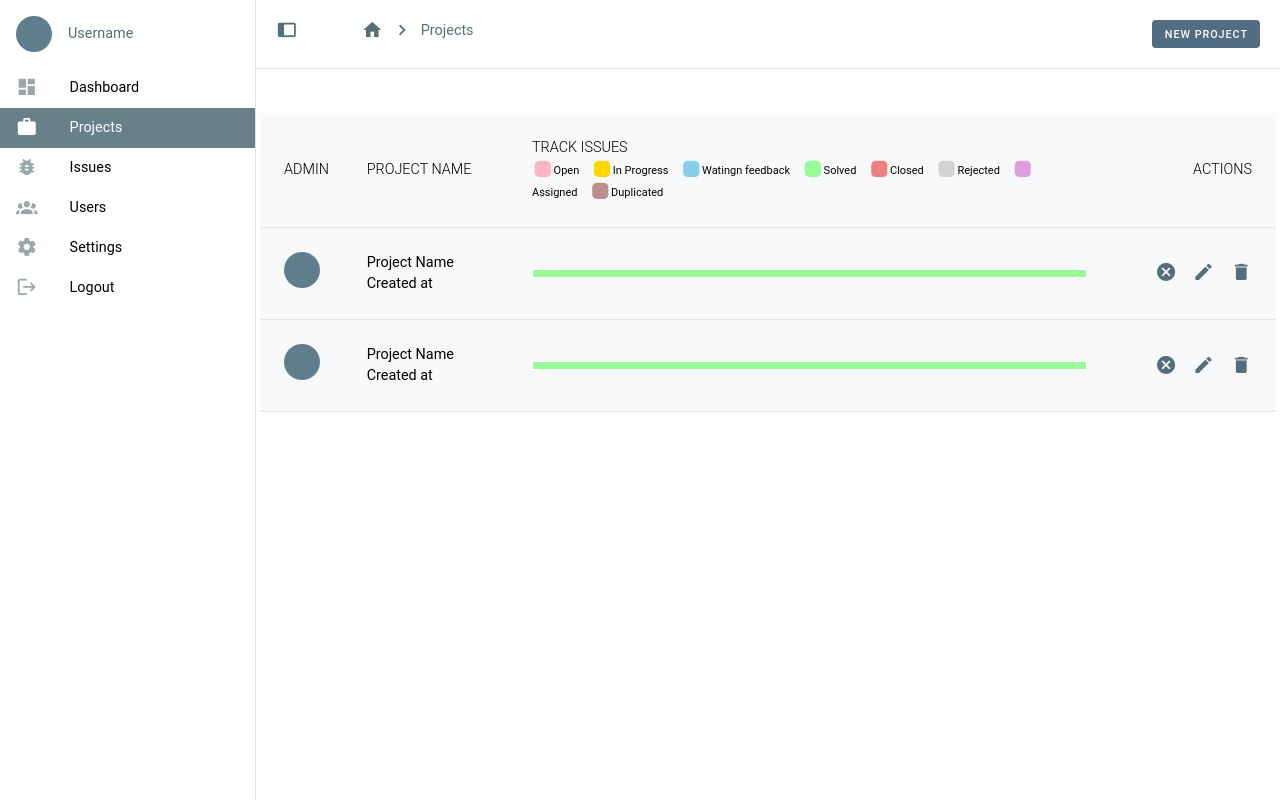
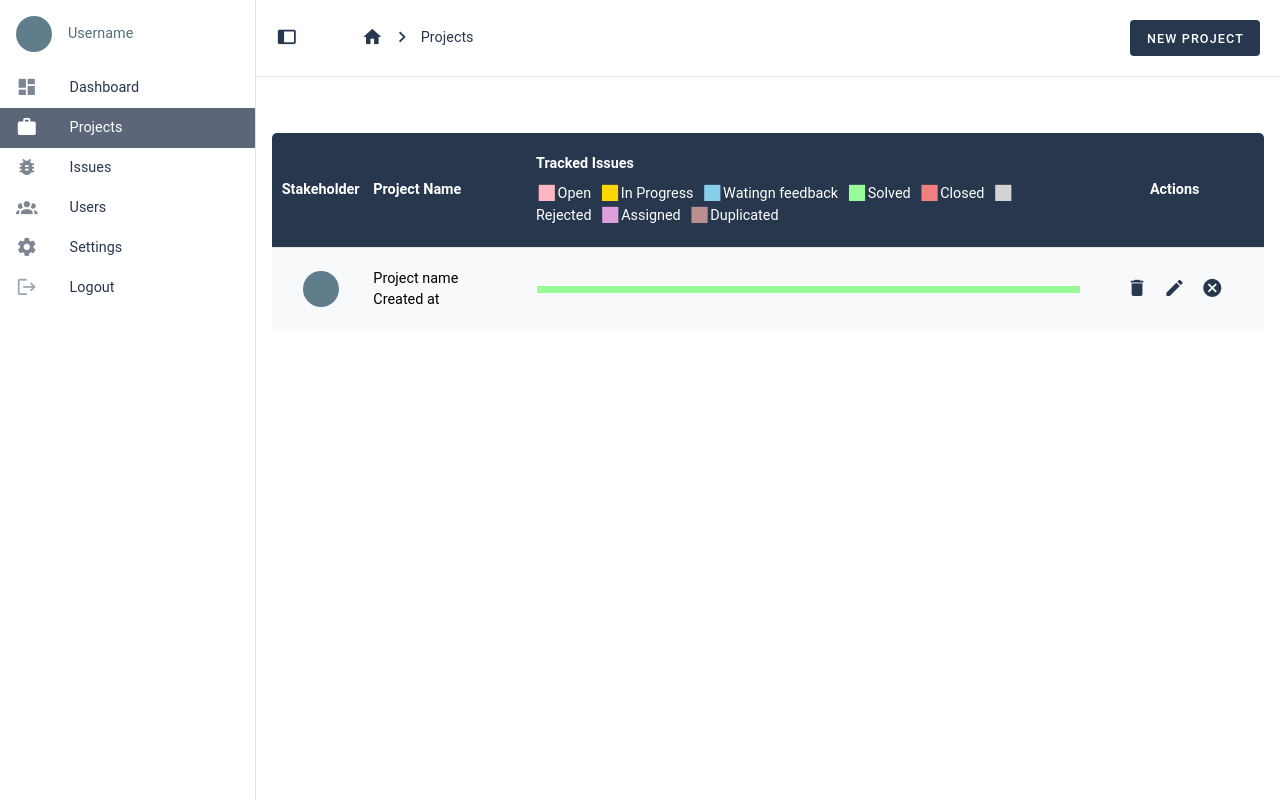
Before and after one commit to renatobjr/codesentry, a Vue app in the folder web/: page /projects in a window 1280 px wide. Built offline with nearby package versions, Linux system fonts and the light colour scheme.

Commit message:
Refactor litst components

```diff
--- a/web/src/components/shared/CSHeader.vue
+++ b/web/src/components/shared/CSHeader.vue
@@ -36,17 +36,17 @@ defineProps({
 
 <template>
   <v-row class="ma-0 cs-header">
-    <v-col class="">
-      <span class="mr-16"><v-icon color="blue-grey-darken-1" @click="$emit('closeDock')" icon="mdi-dock-left"></v-icon></span>
-      <span><v-icon color="blue-grey-darken-1" :icon="links[0].title" /></span>
+    <v-col align-self="center">
+      <span class="mr-16"><v-icon color="primary" @click="$emit('closeDock')" icon="mdi-dock-left"></v-icon></span>
+      <span><v-icon color="primary" :icon="links[0].title" /></span>
         <template v-for="(link, index) in links.slice(1)">
-          <v-icon color="blue-grey-darken-1" class="mx-2">mdi-chevron-right</v-icon>
-          <router-link :to="link.disable ? '' : link.href"  class="text-blue-grey-darken-1">{{ link.title }}</router-link>
+          <v-icon color="primary" class="mx-2">mdi-chevron-right</v-icon>
+          <router-link :to="link.disable ? '' : link.href"  class="text-primary">{{ link.title }}</router-link>
       </template>
     </v-col>
     <v-col>
       <template v-for="action in actions">
-        <v-btn class="float-right" size="small" flat @click="router.push({ name: action.route })">{{
+        <v-btn class="float-right" flat @click="router.push({ name: action.route })">{{
           action.title
         }}</v-btn>
       </template>
--- a/web/src/layouts/default/Base.vue
+++ b/web/src/layouts/default/Base.vue
@@ -1,3 +1,5 @@
+// @TODO: Refactor to remove de navigation drawer from the default layout
+
 <script setup>
 import { useRoute } from "vue-router";
 import router from "@/router";
@@ -51,19 +53,19 @@ const logout = () => {
       <template v-for="link in links" :key="link">
         <v-list-item
           :active="isActive(link.path)"
-          active-class="bg-blue-grey-darken-1"
+          active-class="bg-primary"
           link
           @click="navigateTo(link.path)"
         >
           <template v-slot:prepend>
             <v-icon
-              :color="isActive(link.path) ? 'white' : 'blue-grey-darken-1'"
+              :color="isActive(link.path) ? 'white' : 'primary'"
               >{{ link.icon }}</v-icon
             >
           </template>
 
           <span
-            :class="isActive(link.path ? 'white' : 'blue-grey-darken-1')"
+            :class="isActive(link.path) ? 'white' : 'text-primary'"
             class="text-capitalize"
             >{{ link.name }}</span
           >
@@ -79,7 +81,7 @@ const logout = () => {
           >
         </template>
         <span
-          class="bg-blue-grey-darkne-1 text-capitalize"
+          class="text-primary text-capitalize"
           >Logout</span
         >
       </v-list-item>
--- a/web/src/styles/custom.css
+++ b/web/src/styles/custom.css
@@ -1,8 +1,8 @@
 :root {
   /* Colors */
+  --bg-primary: #27374D;
   --bg-divider: #e4e4e4;
   --bg-grey: #f8f9fb;
-  --icon-color: #757575;
   /* Stares / Prioritys issues */
   --open: #ffb6c1;
   --in-progress: #ffd700;
@@ -47,6 +47,15 @@ a {
 .cs-header-breadcrumb {
   border-bottom: solid 1.5px;
   border-color: var(--bg-divider);
+}
+
+.cs-header-form {
+  border-radius: 5px 5px 0px 0px !important;
+  padding: 10px 40px
+}
+
+.cs-header-list {
+  border-radius: 5px 5px 0px 0px !important;
 }
 
 .cs-graph {
--- a/web/src/styles/settings.scss
+++ b/web/src/styles/settings.scss
@@ -13,6 +13,7 @@
   $navigation-drawer-border-color: #E4E4E4,
   $navigation-drawer-border-style: none solid solid none,
   $navigation-drawer-border-width: 2px,
+  $chip-color: #000
 );
 
 @import url('https://fonts.googleapis.com/css2?family=Inter:wght@100;200;300;400;500;600;700;800;900&display=swap');
--- a/web/src/views/issues/View.vue
+++ b/web/src/views/issues/View.vue
@@ -7,4 +7,8 @@ import { ISSUES_ROUTES } from '@/router/issues';
     title="Issues"
     :actions="[{ title: 'New Issue', route: ISSUES_ROUTES.ADD }]"
   ></cs-header>
+
+  <v-container class="cs-container">
+    oi
+  </v-container>
 </template>
--- a/web/src/views/projects/CreateEdit.vue
+++ b/web/src/views/projects/CreateEdit.vue
@@ -1,11 +1,126 @@
 <script setup>
+import router from "@/router";
+import { ref } from "vue";
 
+// @TODO: Only for development porpuses
+const users = [
+  {
+    id: 1,
+    name: "John Doe",
+  },
+  {
+    id: 2,
+    name: "Jane Doe",
+  },
+  {
+    id: 3,
+    name: "John Smith",
+  },
+  {
+    id: 4,
+    name: "Jane Smith",
+  },
+];
+
+let selectedUsers = ref([]);
+
+const save = () => {
+  console.log("teste");
+};
+
+const cancel = () => {
+  router.go(-1);
+};
 </script>
 
 <template>
   <cs-header title="New Project"></cs-header>
 
   <v-container class="cs-container">
-    Form
+    <v-row align="center" justify="center">
+      <v-col class="pa-0">
+        <v-card
+          color="primary"
+          rounded="0"
+          elevation="0"
+          class="cs-header-form"
+        >
+          <span class="text-h5">Create new project</span>
+        </v-card>
+        <v-card class="bg-maingrey pa-10" rounded="0" elevation="0">
+          <v-form>
+            <v-row>
+              <v-col>
+                <v-text-field
+                  density="compact"
+                  variant="outlined"
+                  name="projectName"
+                  label="Project Name"
+                  id="id"
+                ></v-text-field>
+              </v-col>
+            </v-row>
+            <v-row>
+              <v-col>
+                <v-text-field
+                  density="compact"
+                  variant="outlined"
+                  name="Description"
+                  label="Description"
+                  id="id"
+                ></v-text-field>
+              </v-col>
+            </v-row>
+            <v-row>
+              <v-col>
+                <v-select
+                  density="compact"
+                  variant="outlined"
+                  :items="users"
+                  item-title="name"
+                  item-value="id"
+                  label="Admin"
+                ></v-select>
+              </v-col>
+              <v-col>
+                <v-select
+                  v-model="selectedUsers"
+                  density="compact"
+                  variant="outlined"
+                  :items="users"
+                  item-title="name"
+                  item-value="id"
+                  label="Permited Users"
+                  multiple
+                >
+                  <template
+                    v-slot:selection="{ item, index }"
+                  >
+                    <v-chip color="primary" label v-if="index < 2">
+                      <span>{{ item.title }}</span>
+                    </v-chip>
+
+                    <span
+                      v-if="index === 2"
+                      class="text-primary text-caption align-self-center"
+                    >
+                      (+ {{ selectedUsers.length - 2}} others)
+                    </span>
+                  </template>
+                </v-select>
+              </v-col>
+            </v-row>
+            <v-row>
+              <v-col>
+                <v-btn @click="save" flat class="mr-4" color="primary"
+                  >Save</v-btn
+                >
+                <v-btn @click="cancel" flat color="secondary">Cancel</v-btn>
+              </v-col>
+            </v-row>
+          </v-form>
+        </v-card>
+      </v-col>
+    </v-row>
   </v-container>
 </template>
--- a/web/src/views/projects/View.vue
+++ b/web/src/views/projects/View.vue
@@ -4,14 +4,14 @@ import { PROJECT_ROUTES } from "@/router/projects";
 
 const listIssues = {
   legend: [
-    { data: "0", tag: "Open", id: "open" },
-    { data: "0", tag: "In Progress", id: "in-progress" },
-    { data: "0", tag: "Watingn feedback", id: "waiting-feedback" },
-    { data: "100", tag: "Solved", id: "solved" },
-    { data: "0", tag: "Closed", id: "closed" },
-    { data: "0", tag: "Rejected", id: "rejected" },
-    { data: "0", tag: "Assigned", id: "assigned" },
-    { data: "0", tag: "Duplicated", id: "duplicated" },
+    { data: "0", tag: "Open", class: "open" },
+    { data: "0", tag: "In Progress", class: "inProgress" },
+    { data: "0", tag: "Watingn feedback", class: "waitingFeedback" },
+    { data: "100", tag: "Solved", class: "solved" },
+    { data: "0", tag: "Closed", class: "closed" },
+    { data: "0", tag: "Rejected", class: "rejected" },
+    { data: "0", tag: "Assigned", class: "assigned" },
+    { data: "0", tag: "Duplicated", class: "duplicated" },
   ],
 };
 
@@ -32,63 +32,43 @@ const stackedBar = computed(() => {
   ></cs-header>
 
   <v-container class="cs-container">
-    <v-row align="center" justify="center">
-      <v-col class="pa-0">
-        <v-card rounded="0" elevation="0">
-          <v-list density="compact" class="pa-3 bg-maingrey">
-            <v-row style="margin: 0 auto">
-              <v-col lg="1" align-self="center">
-                <span class="d-block text-uppercase font-weight-light"
-                  >Admin</span
-                >
+    <v-card class="cs-header-list" rounded="0" elevation="0">
+      <v-list density="compact" class="pa-2 bg-primary">
+        <v-row style="margin: 0 auto;">
+          <v-col align-self="center" cols="1" class="d-flex justify-center">
+            <span class="font-weight-bold">Stakeholder</span>
           </v-col>
-              <v-col cols="2" align-self="center">
-                <span class="d-block text-uppercase font-weight-light"
-                  >Project Name</span
-                >
+          <v-col align-self="center" cols="2">
+            <span class="font-weight-bold">Project Name</span>
           </v-col>
-              <v-col class="" cols="7" align-self="center">
-                <span class="d-block text-uppercase font-weight-light"
-                  >Track Issues</span
-                >
+          <v-col align-self="center" cols="7">
+            <span class="mb-2 d-block font-weight-bold">Tracked Issues</span>
             <div
               class="d-inline"
               v-for="legend in listIssues.legend"
-                  :key="legend.tag"
             >
-                  <span class="mr-3">
-                    <v-icon :id="legend.id + '-icon'"
-                      >mdi-square-rounded</v-icon
-                    >
-                    <span style="font-size: 11px"> {{ legend.tag }}</span>
+              <span class="mr-2">
+                <v-icon :color="legend.class">mdi-square</v-icon>
+                <span>{{ legend.tag }}</span>
               </span>
             </div>
           </v-col>
-              <v-col cols="2" align-self="center">
-                <span
-                  class="d-block text-uppercase float-right font-weight-light"
-                  >Actions</span
-                >
+          <v-col class="d-flex justify-center" align-self="center">
+            <span class="font-weight-bold">Actions</span>
           </v-col>
         </v-row>
       </v-list>
       <v-divider></v-divider>
-        </v-card>
-        <v-card rounded="0" elevation="0" v-for="item in 2" :key="item">
-          <v-list density="compact" class="pa-3 bg-maingrey">
-            <v-row style="margin: 0 auto">
-              <v-col lg="1">
-                <v-avatar class="me-4" color="blue-grey" size="36"></v-avatar>
+      <v-list density="compact" class="pa-2 bg-maingrey">
+        <v-row style="margin: 0 auto;">
+          <v-col align-self="center" cols="1" class="d-flex justify-center">
+            <v-avatar color="blue-grey" size="36"></v-avatar>
           </v-col>
-              <v-col cols="2">
-                <span class="d-block">Project Name</span>
+          <v-col align-self="center" cols="2">
+            <span class="d-block">Project name</span>
             <span>Created at</span>
           </v-col>
-              <v-col
-                class="cs-datalist-col-center"
-                cols="7"
-                align-self="center"
-              >
+          <v-col align-self="center" cols="7">
             <div
               id="issuesGraph"
               :style="{
@@ -97,20 +77,17 @@ const stackedBar = computed(() => {
               }"
             >
               <div v-for="legend in listIssues.legend">
-                    <div :id="legend.id"></div>
+                <div :id="legend.class"></div>
               </div>
             </div>
           </v-col>
-              <v-col cols="2" align-self="center">
-                <v-icon color="blue-grey-darken-1" class="float-right">mdi-delete</v-icon>
-                <v-icon color="blue-grey-darken-1" class="float-right mr-4">mdi-pencil</v-icon>
-                <v-icon color="blue-grey-darken-1" class="float-right mr-4">mdi-close-circle</v-icon>
+          <v-col class="d-flex justify-center" align-self="center">
+            <v-icon color="primary" class="ma-2">mdi-delete</v-icon>
+            <v-icon color="primary" class="ma-2">mdi-pencil</v-icon>
+            <v-icon color="primary" class="ma-2">mdi-close-circle</v-icon>
           </v-col>
         </v-row>
       </v-list>
-          <v-divider></v-divider>
     </v-card>
-      </v-col>
-    </v-row>
   </v-container>
 </template>
```
Also changed, not shown: web/src/layouts/default/Base_bkp.vue (deleted, +0 -40 lines), web/src/plugins/vuetify.js (+13 -3 lines). Lines whose indentation alone changed are shown as unchanged.
